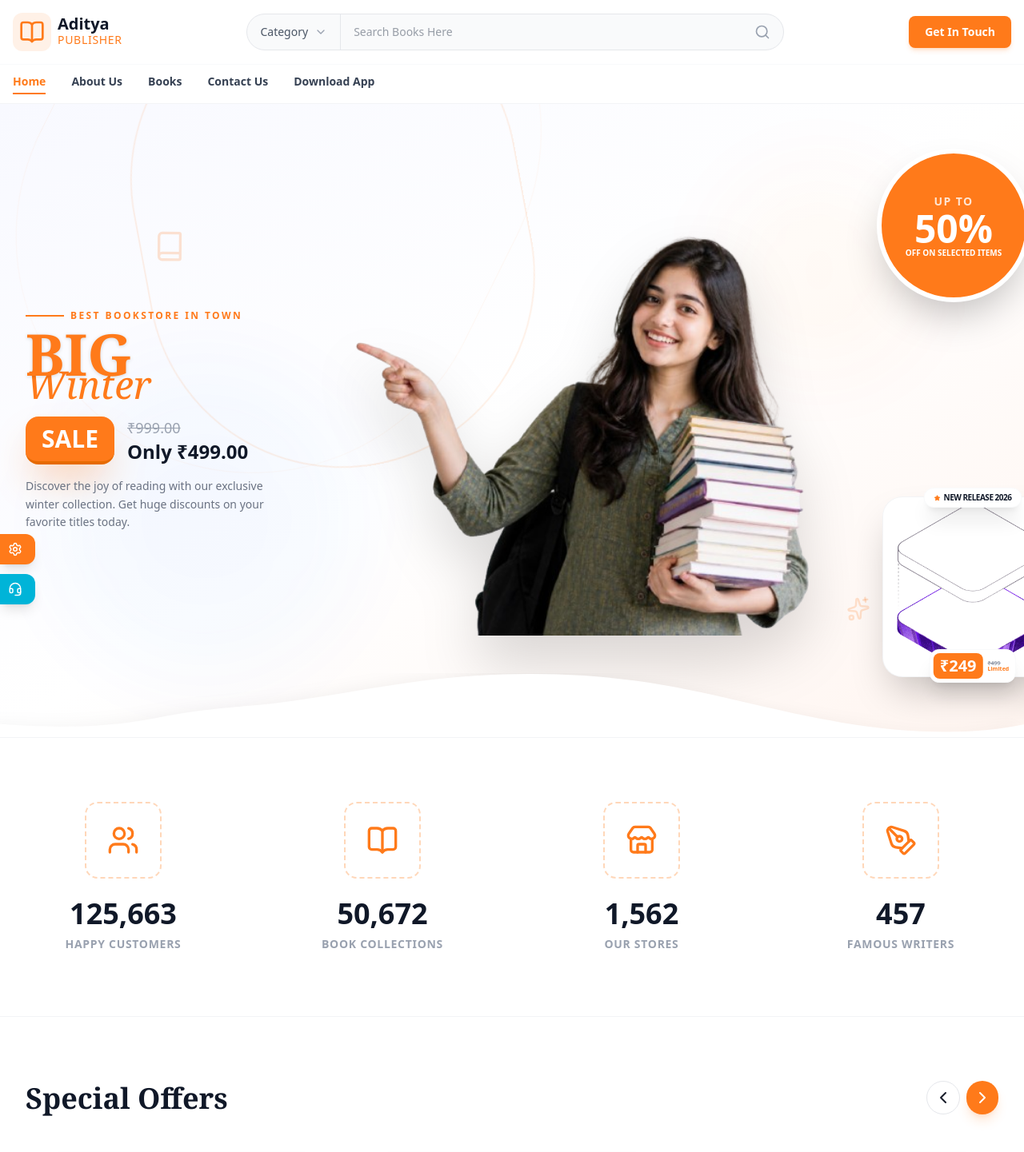
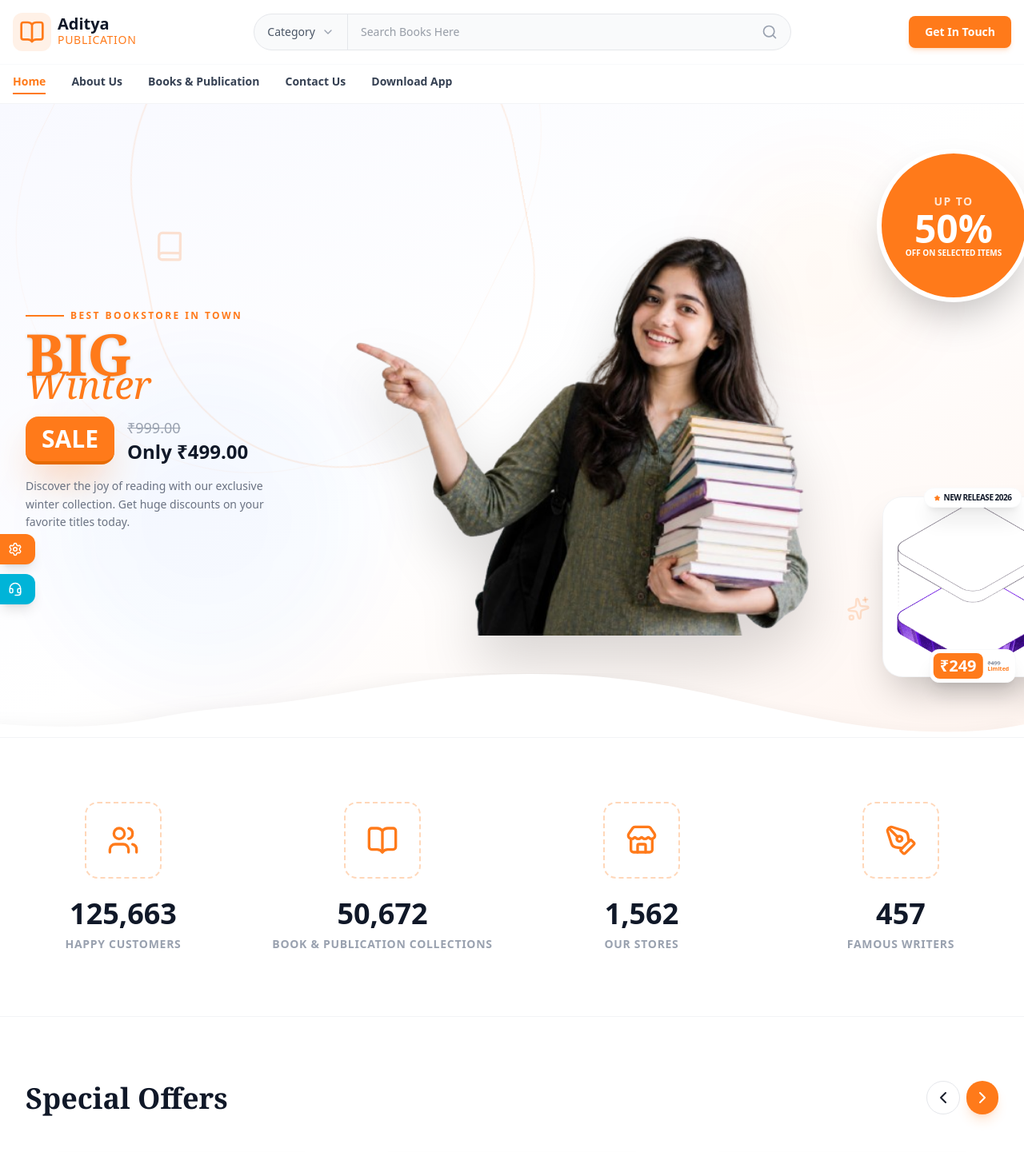
Before and after one commit to digicoders-git/Aditya_Publication_Website, a React (Vite) app: page / in a window 1280 px wide. Shown: the top 1441 px of the page at 80% size. Built offline with nearby package versions, Linux system fonts and the light colour scheme; grey boxes are pictures that could not be loaded.

Commit message:
chnage publisher naming to publication

```diff
--- a/src/components/FixedSidebar.jsx
+++ b/src/components/FixedSidebar.jsx
@@ -109,7 +109,7 @@ const FixedSidebar = () => {
                     <div className="space-y-2">
                       {[
                         { label: 'Home', path: '/' },
-                        { label: 'Books', path: '/books-publication-list' },
+                        { label: 'Books & Publication', path: '/books-publication-list' },
                         { label: 'About Us', path: '/about-us' },
                         { label: 'Contact', path: '/contact-us' },
                       ].map((link) => (
--- a/src/components/Footer.jsx
+++ b/src/components/Footer.jsx
@@ -41,7 +41,7 @@ const Footer = () => {
           <ul className="space-y-4 text-gray-400 text-sm">
             <li><Link to="/" className="hover:text-brand transition-colors">Home</Link></li>
             <li><Link to="/about-us" className="hover:text-brand transition-colors">About Us</Link></li>
-            <li><Link to="/books-publication-list" className="hover:text-brand transition-colors">Books</Link></li>
+            <li><Link to="/books-publication-list" className="hover:text-brand transition-colors">Books & Publication</Link></li>
             <li><Link to="/contact-us" className="hover:text-brand transition-colors">Contact</Link></li>
           </ul>
         </div>
--- a/src/components/Navbar.jsx
+++ b/src/components/Navbar.jsx
@@ -10,7 +10,7 @@ const Navbar = () => {
   const navItems = [
     { name: "Home", path: "/" },
     { name: "About Us", path: "/about-us" },
-    { name: "Books", path: "/books-publication-list" },
+    { name: "Books & Publication", path: "/books-publication-list" },
     { name: "Contact Us", path: "/contact-us" },
     { name: "Download App", path: "/download-app" },
   ];
@@ -27,7 +27,7 @@ const Navbar = () => {
             </div>
             <div className="flex flex-col">
               <span className="text-lg md:text-xl font-bold text-gray-900 leading-none">Aditya</span>
-              <span className="text-xs md:text-sm font-medium text-brand tracking-wider uppercase">Publisher</span>
+              <span className="text-xs md:text-sm font-medium text-brand tracking-wider uppercase">Publication</span>
             </div>
           </Link>
 
--- a/src/components/Stats.jsx
+++ b/src/components/Stats.jsx
@@ -5,7 +5,7 @@ import { motion } from 'framer-motion';
 const Stats = () => {
   const stats = [
     { icon: <Users size={40} />, count: "125,663", label: "Happy Customers" },
-    { icon: <BookOpen size={40} />, count: "50,672", label: "Book Collections" },
+    { icon: <BookOpen size={40} />, count: "50,672", label: "Book & Publication Collections" },
     { icon: <Store size={40} />, count: "1,562", label: "Our Stores" },
     { icon: <PenTool size={40} />, count: "457", label: "Famous Writers" }
   ];
--- a/src/pages/Home.jsx
+++ b/src/pages/Home.jsx
@@ -124,7 +124,7 @@ const Home = () => {
               <p className="text-gray-400 text-sm mt-1">Bestsellers, new arrivals aur award-winning titles</p>
             </div>
             <Link to="/books-publication-list" className="hidden md:flex items-center gap-2 text-brand font-bold text-sm hover:gap-3 transition-all">
-              View All Books <ChevronRight size={16} />
+              View All Books & Publications <ChevronRight size={16} />
             </Link>
           </motion.div>
 
@@ -156,7 +156,7 @@ const Home = () => {
 
           <motion.div variants={fadeUp} initial="hidden" whileInView="show" viewport={{ once: true }} className="text-center mt-8">
             <Link to="/books-publication-list" className="inline-flex items-center gap-2 bg-brand text-white px-8 py-3 rounded-xl font-bold shadow-lg shadow-brand/30 hover:bg-brand-dark transition-all text-sm">
-              Browse All 50,000+ Books <ChevronRight size={16} />
+              Browse All 50,000+ Books & Publications <ChevronRight size={16} />
             </Link>
           </motion.div>
         </div>
```
